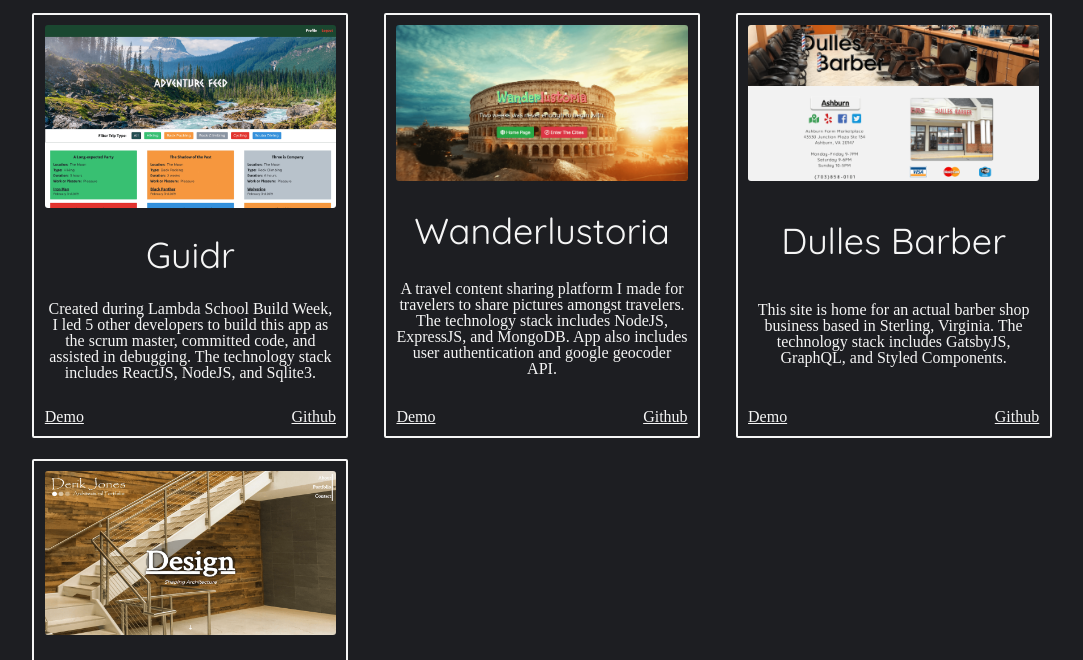
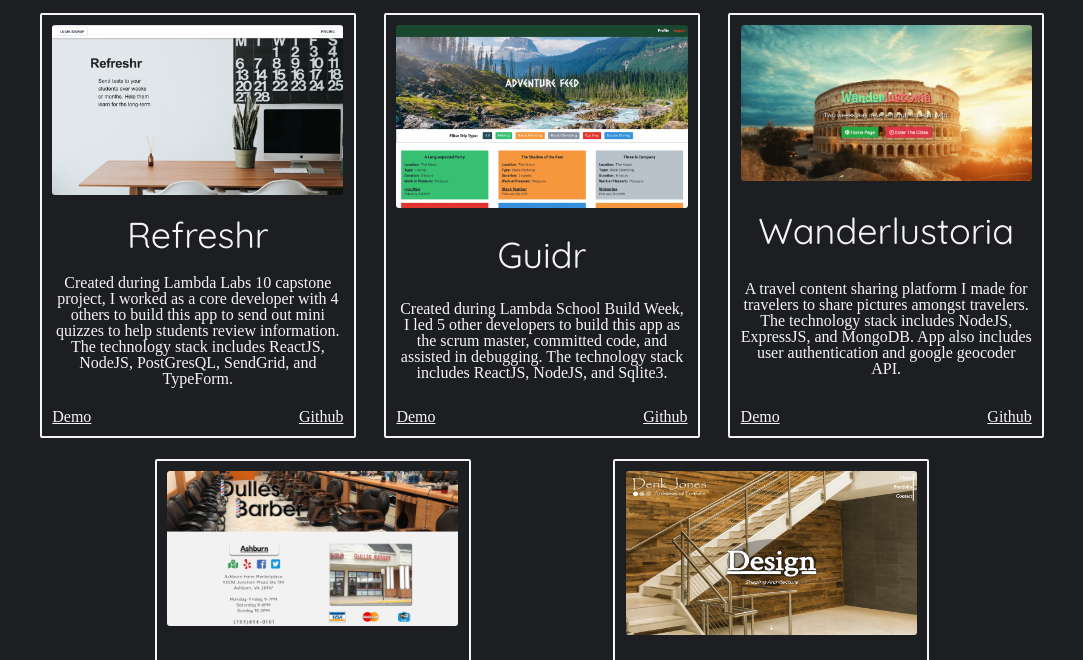
Before and after one commit to timh1203/thdev2, a Gatsby site: page / in a window 1280 px wide. Shown: the part 675-1335 px from the top of the page, without its empty margins (98-1181 px from the left). Built offline with nearby package versions, Linux system fonts and the light colour scheme; Gatsby itself is replaced by a stand-in of ours; a web font is replaced by a local one.

Commit message:
Add Refreshr project

```diff
--- a/src/assets/index.js
+++ b/src/assets/index.js
@@ -224,6 +224,13 @@ export const skills = {
 // }
 
 export const projectMainData = {
+  refreshr: {
+    name: 'Refreshr',
+    desc:
+      'Created during Lambda Labs 10 capstone project, I worked as a core developer with 4 others to build this app to send out mini quizzes to help students review information. The technology stack includes ReactJS, NodeJS, PostGresQL, SendGrid, and TypeForm.',
+    demo: 'https://refreshr-app.netlify.com/',
+    github: 'https://github.com/Lambda-School-Labs/labs10-student-follow',
+  },
   guidr: {
     name: 'Guidr',
     desc:
--- a/src/components/ProjectMainAggregate.js
+++ b/src/components/ProjectMainAggregate.js
@@ -6,6 +6,13 @@ import { ProjectTemplate } from './'
 
 const ProjectMainAggregate = ({ data }) => (
   <Div1>
+    <ProjectTemplate
+      img={data.refreshr.childImageSharp.fluid}
+      name={projectMainData.refreshr.name}
+      desc={projectMainData.refreshr.desc}
+      demo={projectMainData.refreshr.demo}
+      github={projectMainData.refreshr.github}
+    />
     <ProjectTemplate
       img={data.guidr.childImageSharp.fluid}
       name={projectMainData.guidr.name}
@@ -41,13 +48,20 @@ const ProjectMainAggregate = ({ data }) => (
 const Div1 = styled.div`
   display: flex;
   flex-wrap: wrap;
-  justify-content: space-between;
+  justify-content: space-evenly;
 `
 
 export default () => (
   <StaticQuery
     query={graphql`
       query {
+        refreshr: file(relativePath: { eq: "refreshr.png" }) {
+          childImageSharp {
+            fluid(maxWidth: 1000) {
+              ...GatsbyImageSharpFluid
+            }
+          }
+        }
         guidr: file(relativePath: { eq: "guidr.png" }) {
           childImageSharp {
             fluid(maxWidth: 1000) {
```
Also changed, not shown: src/images/refreshr.png (added).
